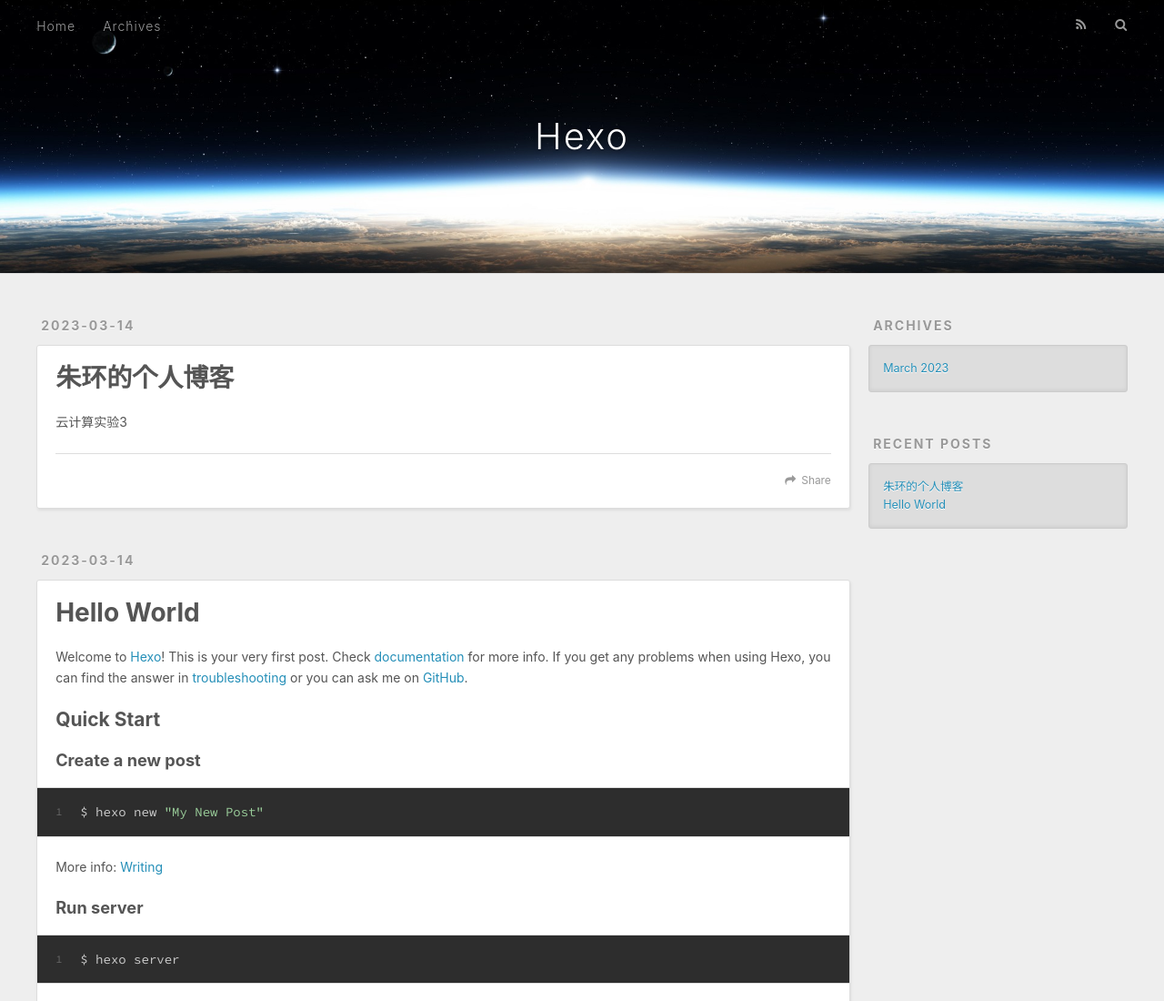
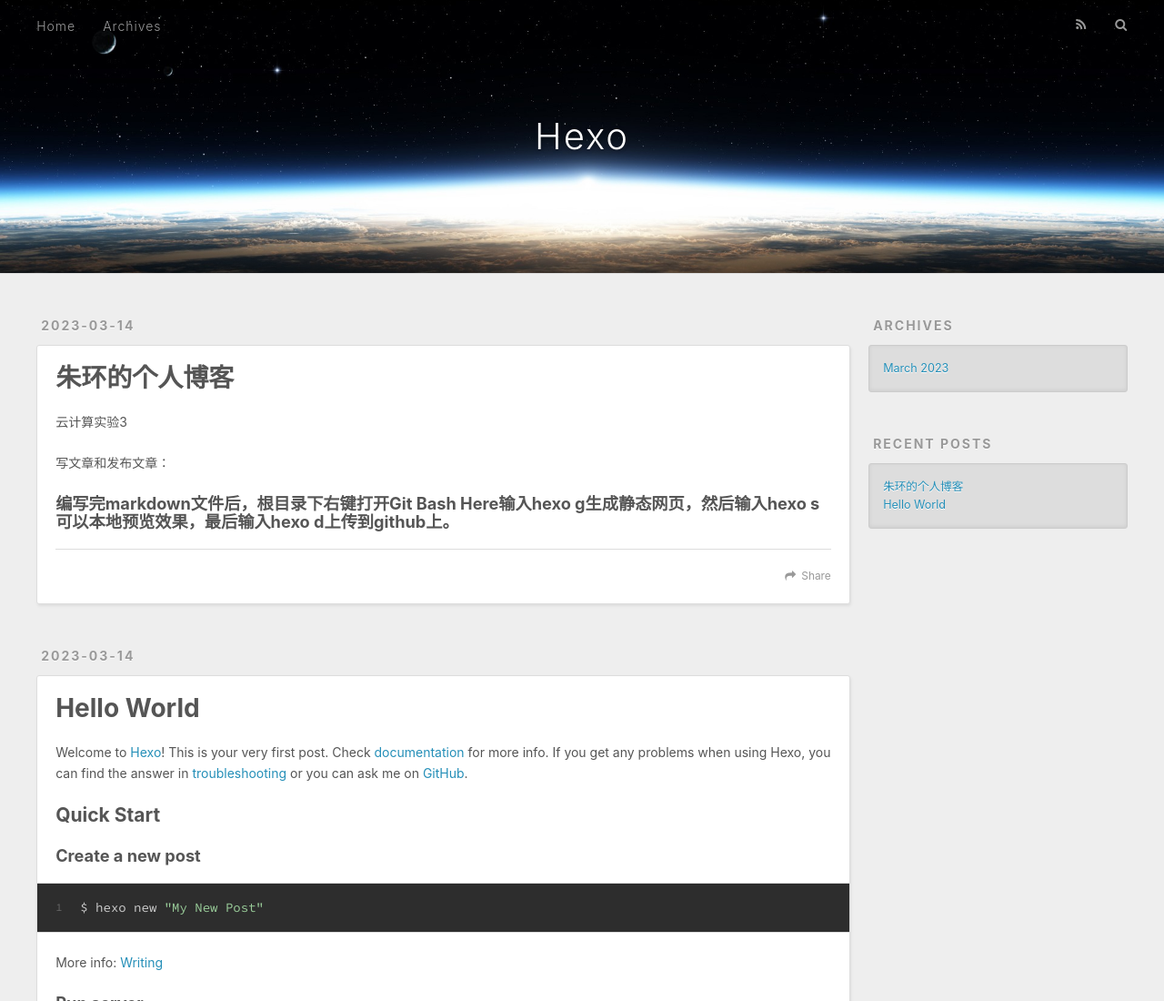
Before and after one commit to Genm030/Genm030.github.io, a plain HTML site: page index.html in a window 1280 px wide. Shown: the top 1100 px of the page at 91% size. Drawn offline with nearby package versions, Linux system fonts and the light colour scheme.

Commit message:
Site updated: 2023-03-14 22:27:28

```diff
--- a/index.html
+++ b/index.html
@@ -87,7 +87,8 @@
     <div class="article-entry" itemprop="articleBody">
 
         <p>云计算实验3</p>
-
+<p>写文章和发布文章：</p>
+<h3 id="编写完markdown文件后，根目录下右键打开Git-Bash-Here输入hexo-g生成静态网页，然后输入hexo-s可以本地预览效果，最后输入hexo-d上传到github上。"><a href="#编写完markdown文件后，根目录下右键打开Git-Bash-Here输入hexo-g生成静态网页，然后输入hexo-s可以本地预览效果，最后输入hexo-d上传到github上。" class="headerlink" title="编写完markdown文件后，根目录下右键打开Git Bash Here输入hexo g生成静态网页，然后输入hexo s可以本地预览效果，最后输入hexo d上传到github上。"></a>编写完markdown文件后，根目录下右键打开Git Bash Here输入hexo g生成静态网页，然后输入hexo s可以本地预览效果，最后输入hexo d上传到github上。</h3>
 
     </div>
     <footer class="article-footer">
```
Also changed, not shown: 2023/03/14/article-title/index.html (+5 -4 lines).
